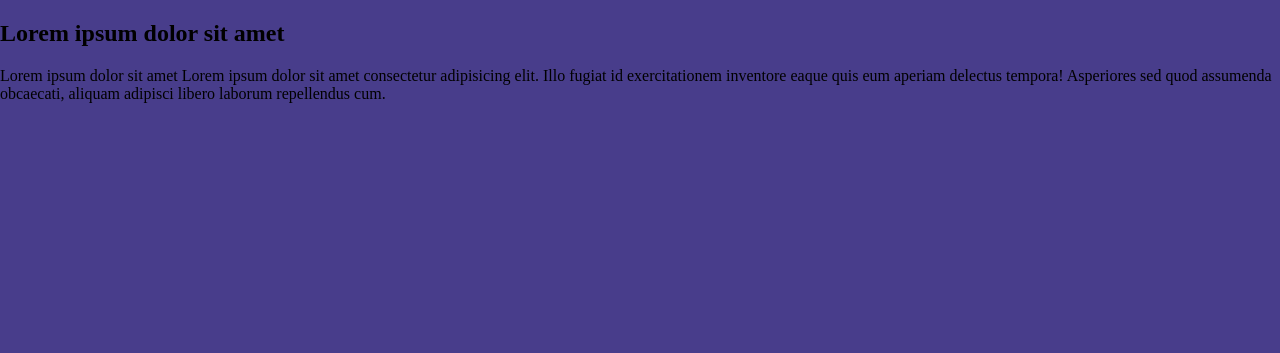
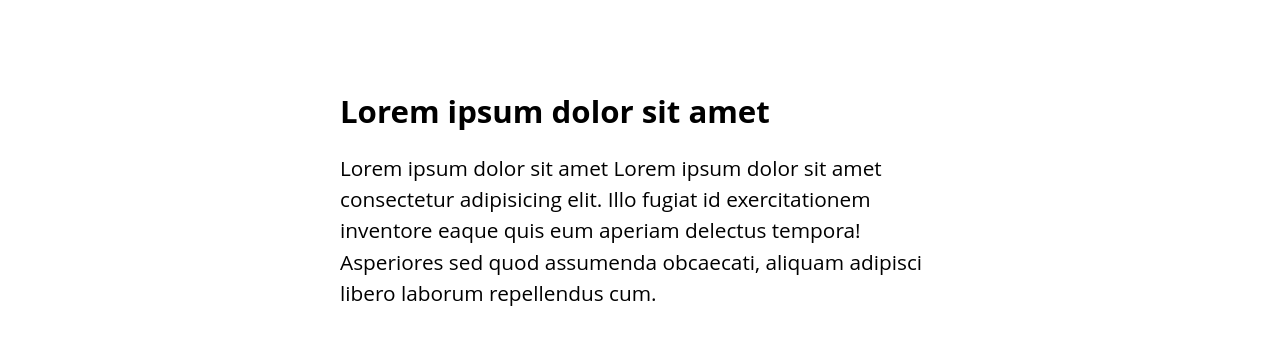
Before and after one commit to tiagobalsas/calculadora-imc, a plain HTML site: page index.html in a window 1280 px wide. Drawn offline with Linux system fonts and the light colour scheme; a script that the page names is missing.

Commit message:
Atualiza estilo do body

```diff
--- a/assets/css/style.css
+++ b/assets/css/style.css
@@ -8,5 +8,14 @@
 body {
   margin: 0;
   padding: 0;
-  background: var(--primery-color);
+  background: var(--primary-color);
+  font-family: 'Open sans', sans-serif;
+  font-size: 1.3em;
+  line-height: 1.5em;
 }
+
+.container {
+  max-width: 640px;
+  margin: 50px auto;
+  padding: 20px;
+}
```
